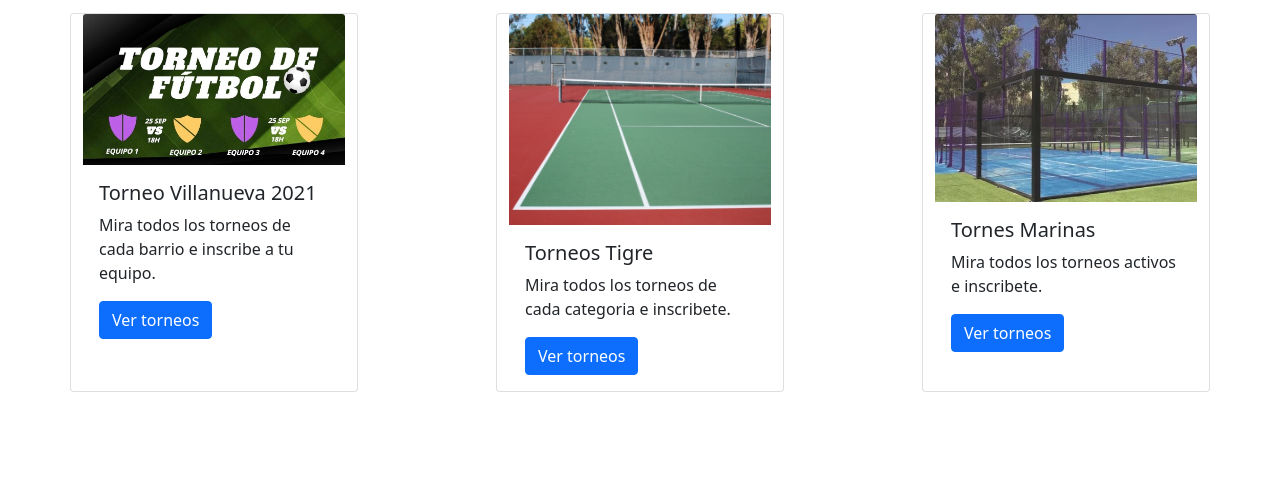
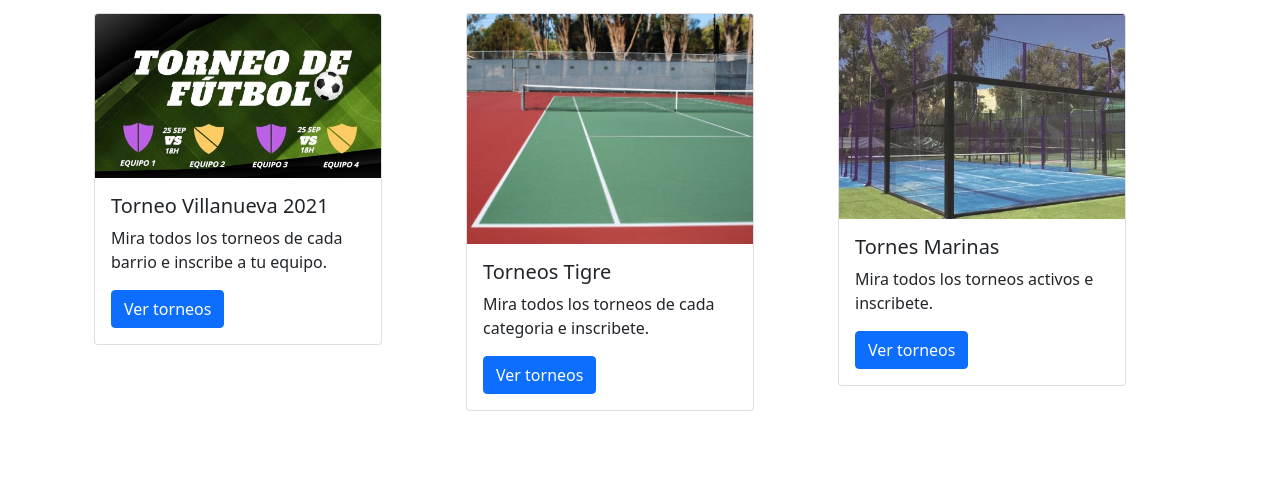
Before and after one commit to MarioJavierZalazar/desafio_bs, a plain HTML site: page index.html in a window 1280 px wide. Shown: the part 153-632 px from the top of the page. Drawn offline with nearby package versions, Linux system fonts and the light colour scheme.

Commit message:
se ordena la cascada de tarjetas y se centra la seccion de noticias Importante

```diff
--- a/index.html
+++ b/index.html
@@ -59,7 +59,12 @@
           Ingresa a cada torneo para ver la lista a posiciones y clasificaciones
           </p>
         </div>
-      <div class="row row-sp-btw">
+         <!--   SECTOR DE TARJETAS -->
+       <div class="container">
+         <div class="row">
+
+            <!-- COLUMNA IZQUIERDA -->
+            <div class="col-12 col-lg-4">
               <div class="card" style="width: 18rem;">
             <img src="./imagenes/torneos.jpg" class="card-img-top" alt="imagen cancha de futbol">
             <div class="card-body">
@@ -68,6 +73,11 @@
               <a href="./Torneos.html" class="btn btn-primary">Ver torneos</a>
             </div>
               </div>
+            </div>
+
+
+            <!-- COLUMNA DEL CENTRO -->
+            <div class="col-12 col-lg-4">
               <div class="card" style="width: 18rem;">
            <img src="./imagenes/canchas/cancha_de_tenis_at.jpg" class="card-img-top" alt="imagen cancha de tenis">
            <div class="card-body">
@@ -76,6 +86,11 @@
              <a href="./Torneos.html" class="btn btn-primary">Ver torneos</a>
            </div>
               </div>
+            </div>
+
+
+            <!-- COLUMNA DERECHA -->
+            <div class="col-12 col-lg-4">
               <div class="card" style="width: 18rem;">
             <img src="./imagenes/canchas/paddle.jpg" class="card-img-top" alt="imagen cancha de paddle">
             <div class="card-body">
@@ -84,6 +99,9 @@
               <a href="./Torneos.html" class="btn btn-primary">Ver torneos</a>
             </div>
               </div>
+            </div>
+          </div>
+
        </div>
     </div>
 
```
Lines whose indentation alone changed are shown as unchanged.
